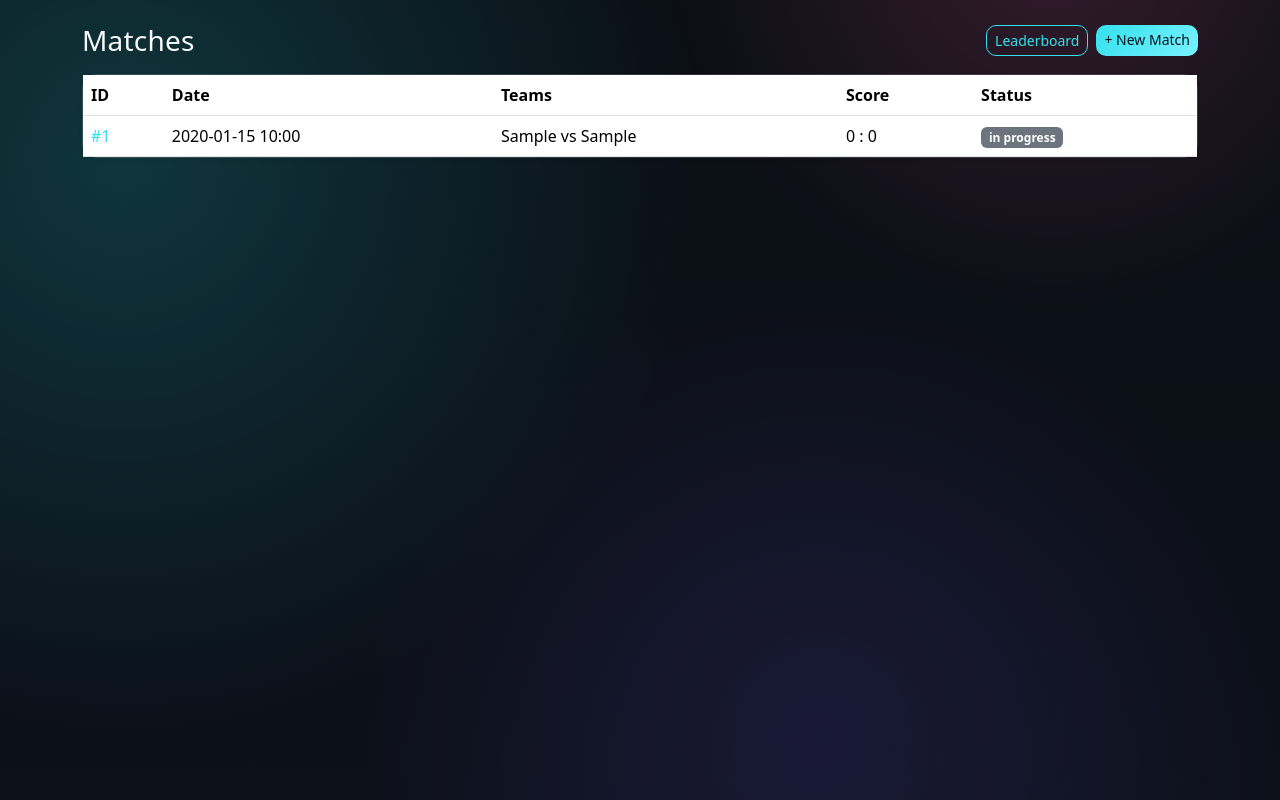
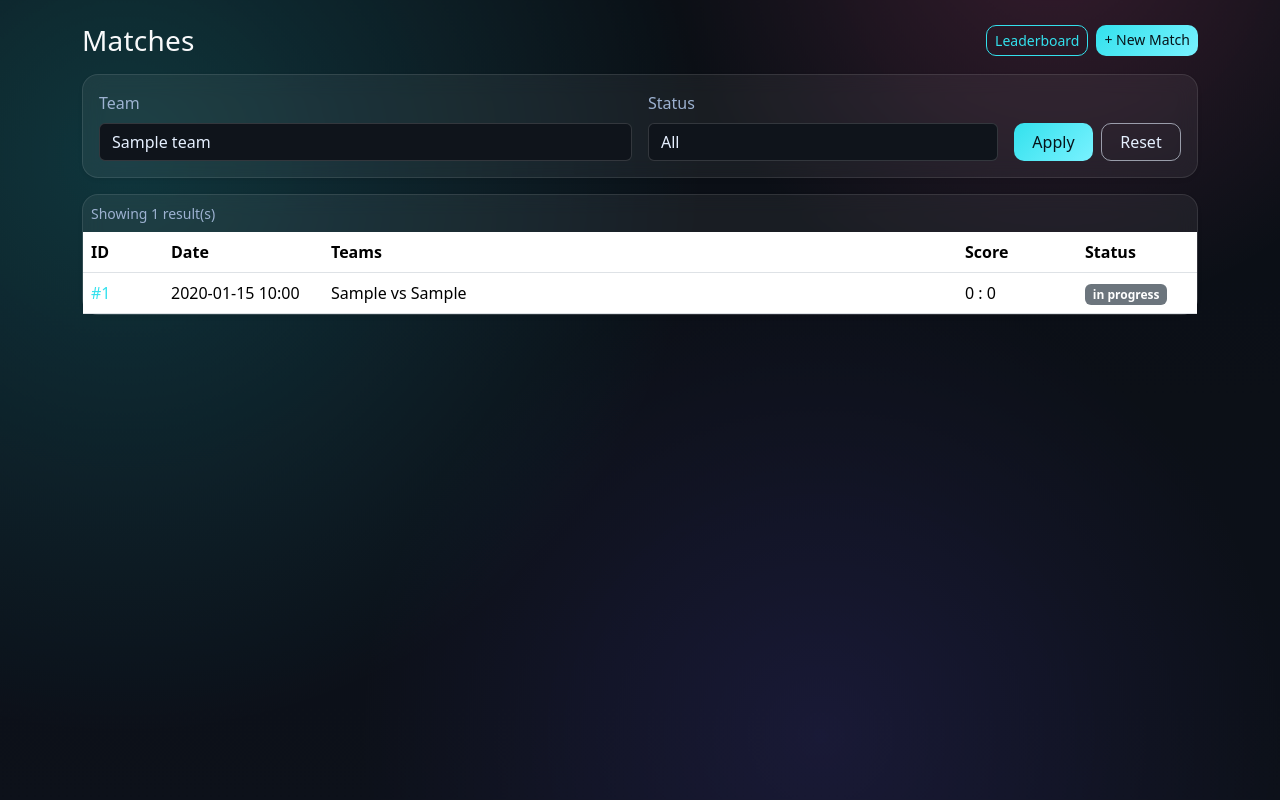
Before and after one commit to HosseinKrouna/foosball-scoreboard, a PHP site: template views/matches_index.php in a window 1280 px wide. Run offline with PHP 8.4, Linux system fonts and the light colour scheme; the template is opened without the code that fills it: most values are stand-ins (such as "Sample title", 1, 10 or a date in 2020).

Commit message:
feat: matches history filters (team, status) with prepared query

```diff
--- a/views/matches_index.php
+++ b/views/matches_index.php
@@ -7,16 +7,59 @@
     </div>
 </div>
 
+<!-- Filter -->
+<form class="card bg-transparent border-0 shadow-sm mb-3" method="get" action="/matches">
+    <div class="card-body">
+        <div class="row g-3 align-items-end">
+            <div class="col-md-6">
+                <label for="team_id" class="form-label">Team</label>
+                <select id="team_id" name="team_id" class="form-select">
+                    <option value="0">All teams</option>
+                    <?php foreach ($teams as $t): ?>
+                    <option value="<?= (int)$t['id'] ?>"
+                        <?= (!empty($selectedTeamId) && (int)$selectedTeamId === (int)$t['id']) ? 'selected' : '' ?>>
+                        <?= htmlspecialchars($t['name']) ?>
+                    </option>
+                    <?php endforeach; ?>
+                </select>
+            </div>
+            <div class="col-md-4">
+                <label for="status" class="form-label">Status</label>
+                <select id="status" name="status" class="form-select">
+                    <?php
+              $opts = ['all' => 'All', 'in_progress' => 'In progress', 'finished' => 'Finished'];
+              foreach ($opts as $val => $label):
+                $sel = (isset($selectedStatus) && $selectedStatus === $val) ? 'selected' : '';
+            ?>
+                    <option value="<?= $val ?>" <?= $sel ?>><?= $label ?></option>
+                    <?php endforeach; ?>
+                </select>
+            </div>
+            <div class="col-md-2 d-flex gap-2">
+                <button class="btn btn-primary w-100" type="submit">Apply</button>
+                <?php if (!empty($selectedTeamId) || (isset($selectedStatus) && $selectedStatus !== 'all')): ?>
+                <a class="btn btn-outline-secondary w-100" href="/matches">Reset</a>
+                <?php endif; ?>
+            </div>
+        </div>
+    </div>
+</form>
+
+<!-- Ergebnis-Tabelle -->
 <div class="card bg-transparent border-0 shadow-sm">
     <div class="card-body p-0">
+        <?php if (empty($matches)): ?>
+        <div class="p-4 muted">No matches found.</div>
+        <?php else: ?>
+        <div class="p-2 muted small">Showing <?= count($matches) ?> result(s)</div>
         <table class="table table-hover mb-0">
             <thead>
                 <tr>
-                    <th>ID</th>
-                    <th>Date</th>
+                    <th style="width:80px;">ID</th>
+                    <th style="width:160px;">Date</th>
                     <th>Teams</th>
-                    <th>Score</th>
-                    <th>Status</th>
+                    <th style="width:120px;">Score</th>
+                    <th style="width:120px;">Status</th>
                 </tr>
             </thead>
             <tbody>
@@ -37,6 +80,7 @@
                 <?php endforeach; ?>
             </tbody>
         </table>
+        <?php endif; ?>
     </div>
 </div>
 <?php $content = ob_get_clean(); include __DIR__ . '/layout.php'; ?>
```
Also changed, not shown: routes/web.php (+34 -5 lines).
